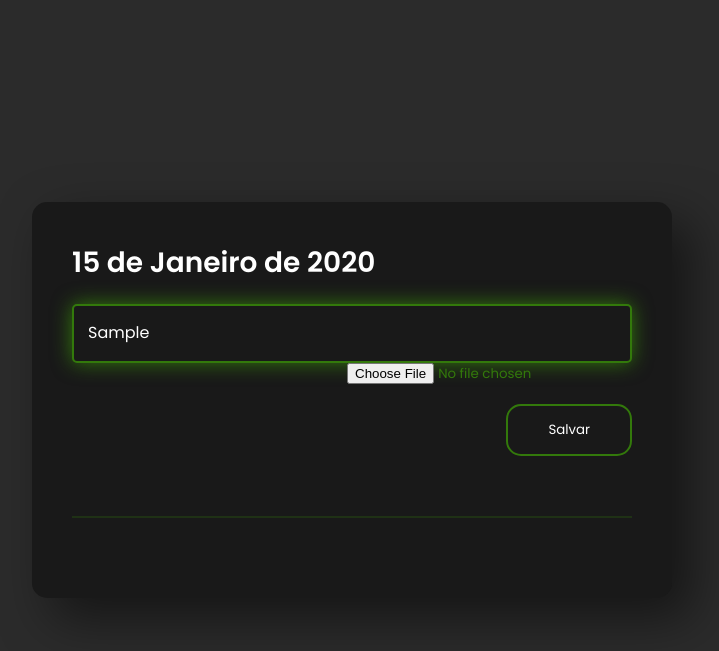
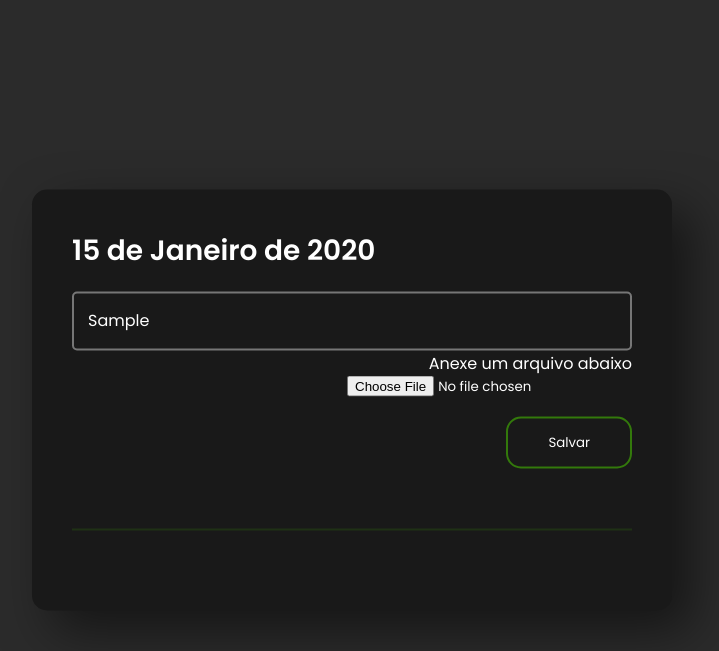
Before and after one commit to thidoa/refeitorio, a Django app: template refeitorio/templates/aluno_faltas.html in a window 1280 px wide. Shown: the top 651 px of the page, without its empty margins (288-1007 px from the left). Run offline with Django 4.2, Linux system fonts and the light colour scheme; the template is opened without the code that fills it: values that come from a table or form of the project are taken from there, others are empty; tables that the repository leaves empty hold one stand-in row (values such as "Sample post"); some libraries are stand-ins or nearby versions.

Commit message:
Tirei o excesso de verde

```diff
--- a/refeitorio/static/css/aluno_faltas.css
+++ b/refeitorio/static/css/aluno_faltas.css
@@ -11,7 +11,7 @@ body {
     padding: 0;
     font-family: sans-serif;
     background: #2b2b2b;
-    color: #33790b;
+    color: #fff;
 }
 
 .wrapper {
@@ -35,8 +35,6 @@ body {
     resize: none;
     font-size: 16px;
     margin-top: 20px;
-    border-radius: 5px;
-    border-color: #33790b;
 }
 
 
@@ -85,7 +83,6 @@ body {
     font-size: 16px;
     margin-top: 20px;
     border-radius: 5px;
-    border-color: #33790b;
     max-height: 330px;
     background: #191919;
 }
@@ -94,7 +91,6 @@ textarea:is(:focus, :valid) {
     border-width: 2px;
     padding: 14px;
     color: white;
-    box-shadow: 0 0 20px #33790b;
 }
 
 textarea::-webkit-scrollbar {
@@ -141,6 +137,10 @@ textarea::placeholder {
     background: #33790b;
 }
 
+.box input {
+
+}
+
 @media only screen and (max-width: 1000px) {
     .box {
         width: 90%;
--- a/refeitorio/templates/aluno_faltas.html
+++ b/refeitorio/templates/aluno_faltas.html
@@ -20,6 +20,7 @@
                 {% else %}
                     <textarea placeholder="Justificativa" name="justificativa"></textarea>
                 {% endif %}
+                <label>Anexe um arquivo abaixo</label>
                 <input type="file" name="arquivo">
                 <button type="submit">Salvar</button>
             </form>
```
